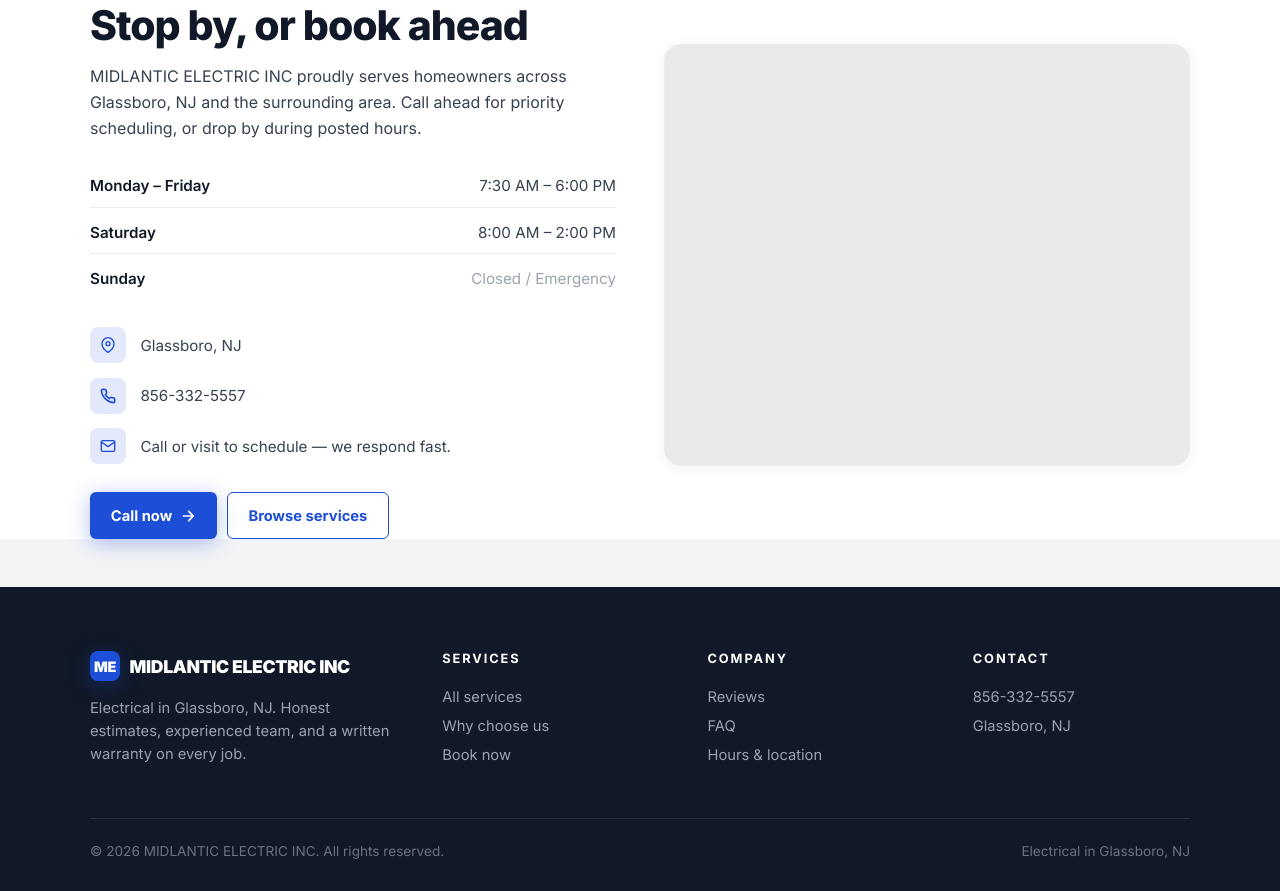
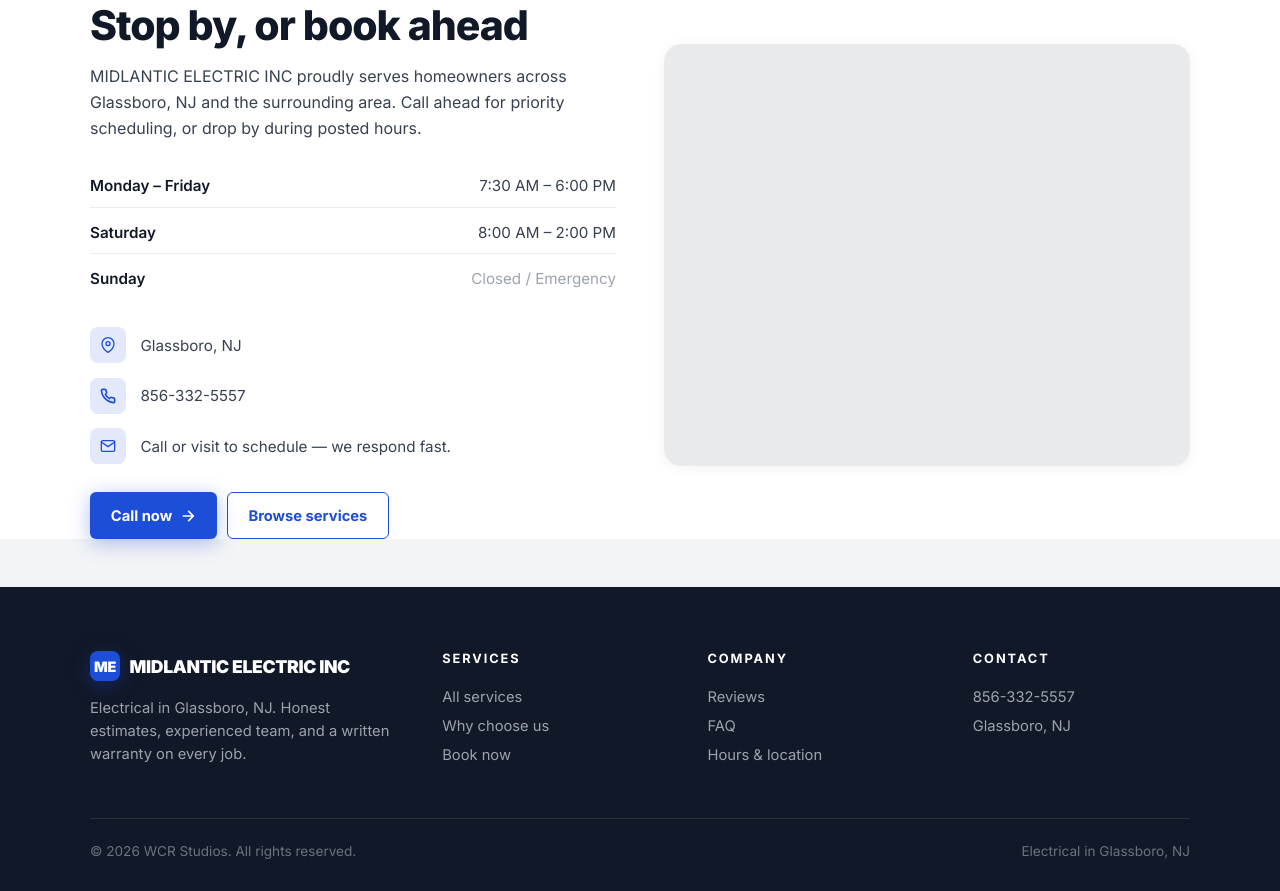
Before and after one commit to Wrenbjor/trades--midlantic-electric-inc, a plain HTML site: page index.html in a window 1280 px wide. Shown: the part 4619-5510 px from the top of the page. Drawn offline with nearby package versions, Linux system fonts and the light colour scheme; no server answers.

Commit message:
Update site

```diff
--- a/index.html
+++ b/index.html
@@ -605,7 +605,7 @@
     </div>
   </div>
   <div class="foot-bottom">
-    <div>&copy; 2026 MIDLANTIC ELECTRIC INC. All rights reserved.</div>
+    <div>&copy; 2026 WCR Studios. All rights reserved.</div>
     <div>Electrical in Glassboro, NJ</div>
   </div>
 </footer>
```
